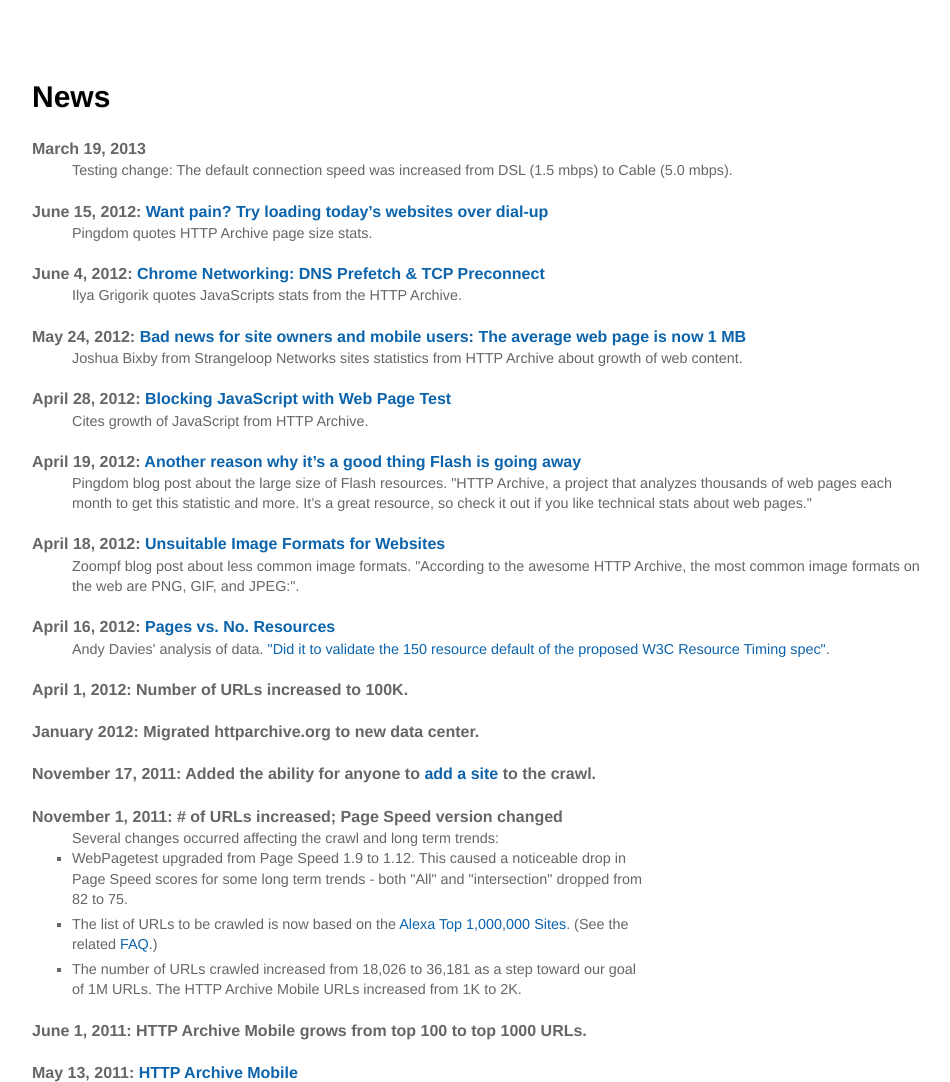
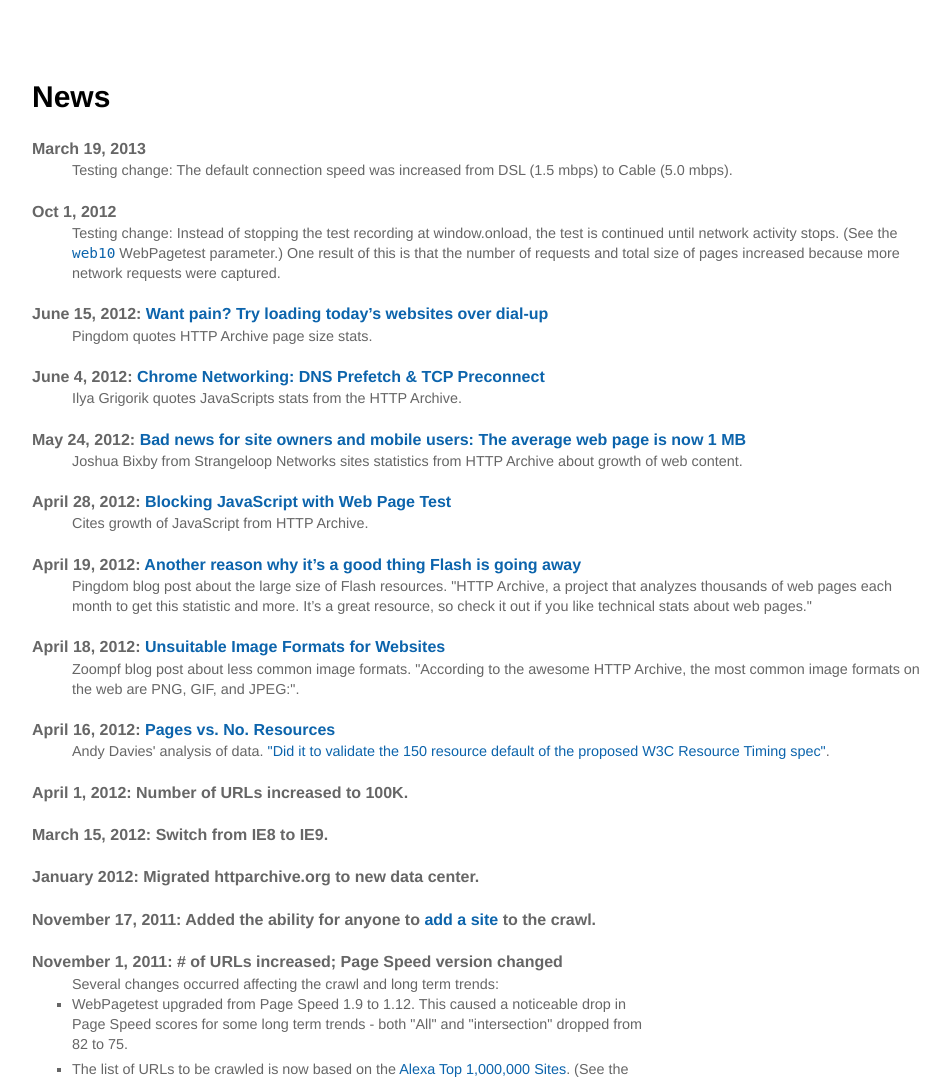
Before and after one commit to HTTPArchive/legacy.httparchive.org, a PHP site: page /news.php in a window 1280 px wide. Shown: the part 119-1201 px from the top of the page, without its empty margins (118-1068 px from the left). Run offline with PHP 8.4, Linux system fonts and the light colour scheme; some libraries are stand-ins or nearby versions.

Commit message:
note changes: IE8 to IE9, &web10 from 1 to 0 (track HTTP requests that occur AFTER window.onload), connection speed from DSL to Cable
git-svn-id: http://httparchive.googlecode.com/svn/trunk@1184 fc7d47d3-c008-acd5-f51f-d19787b8a02f

```diff
--- a/news.php
+++ b/news.php
@@ -40,8 +40,13 @@ DD { margin-left: 40px; font-size: 0.9em; }
 <h1><?php echo $gTitle ?></h1>
 
 <dl id=news>
-	<dt> March 19, 2013
-	<dd> Testing change: The default connection speed was increased from DSL (1.5 mbps) to Cable (5.0 mbps).
+  <dt> March 19, 2013
+  <dd> Testing change: The default connection speed was increased from DSL (1.5 mbps) to Cable (5.0 mbps).
+
+	<dt> Oct 1, 2012
+	<dd> Testing change: Instead of stopping the test recording at window.onload, the test is continued until network activity stops.
+	(See the <a href="https://sites.google.com/a/webpagetest.org/docs/advanced-features/webpagetest-restful-apis#TOC-Parameters"><code>web10</code></a> WebPagetest parameter.)
+	One result of this is that the number of requests and total size of pages increased because more network requests were captured.
 
   <dt> June 15, 2012: <a href="http://royal.pingdom.com/2012/06/15/loading-todays-sites-over-dialup/">Want pain? Try loading today’s websites over dial-up</a>
   <dd> Pingdom quotes HTTP Archive page size stats.
@@ -65,6 +70,8 @@ DD { margin-left: 40px; font-size: 0.9em; }
   <dd> Andy Davies' analysis of data. <a href="https://twitter.com/#!/andydavies/status/192298419765788672">"Did it to validate the 150 resource default of the proposed W3C Resource Timing spec"</a>.
 
   <dt> April 1, 2012: Number of URLs increased to 100K.
+
+  <dt> March 15, 2012: Switch from IE8 to IE9.
 
   <dt> January 2012: Migrated httparchive.org to new data center.
 
```
